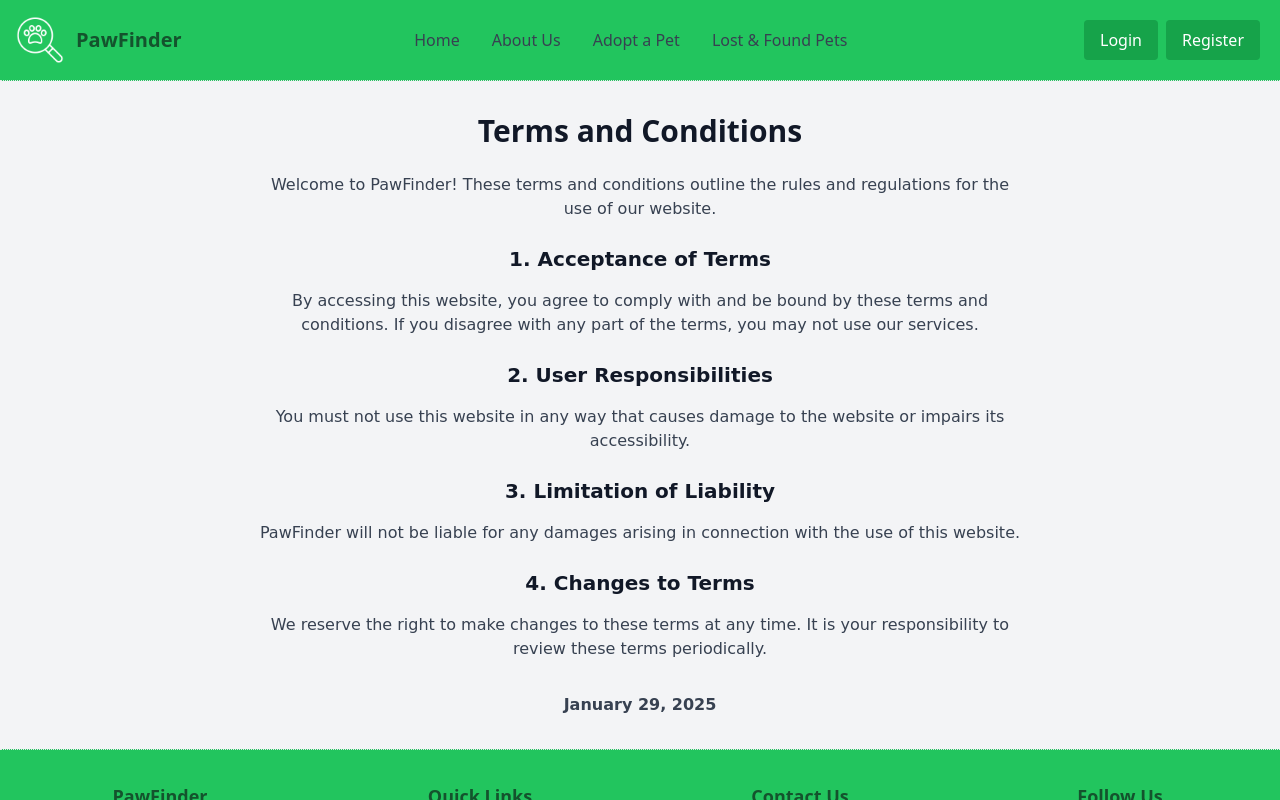
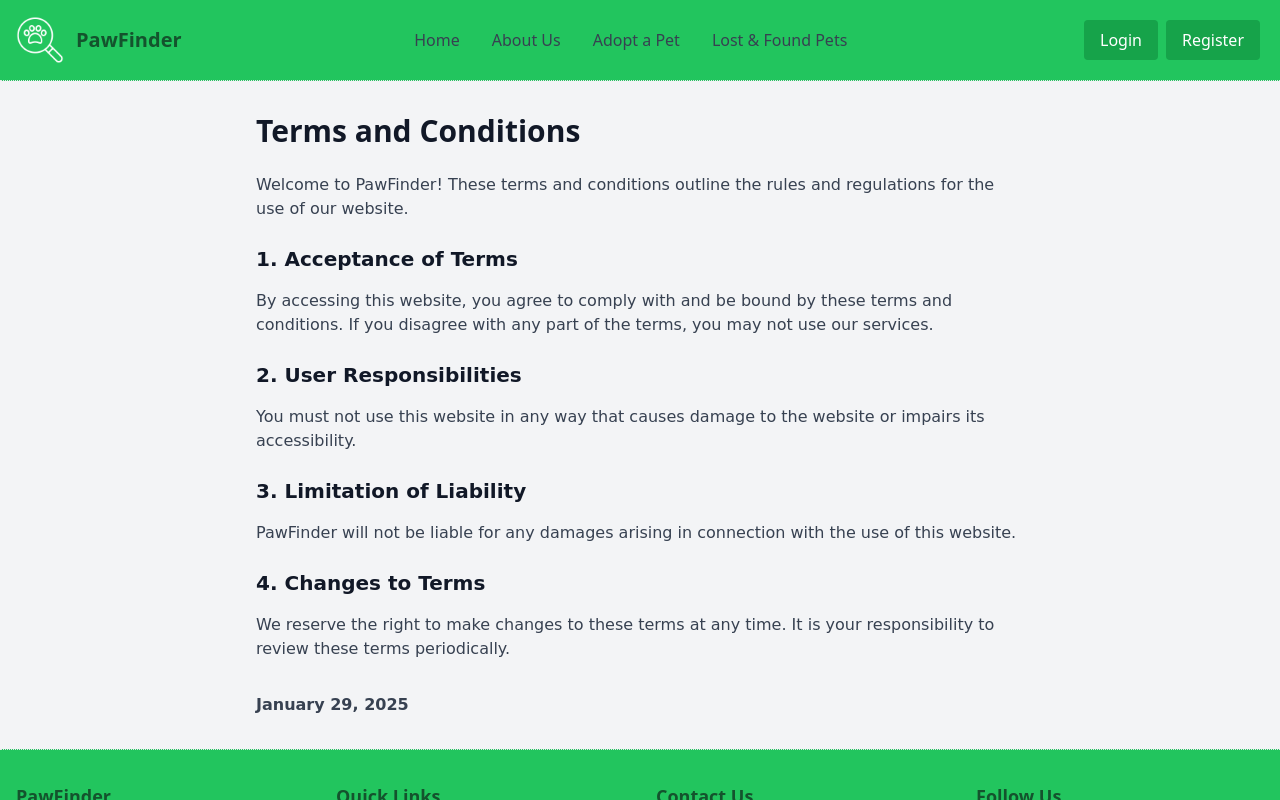
Before and after one commit to antoan-97/Pet-Finder, a React (Vite) app in the folder client/: page /terms in a window 1280 px wide. Built offline with nearby package versions, Linux system fonts and the light colour scheme; no server answers.

Commit message:
Remove App.css and its import

```diff
--- a/client/src/App.css
+++ /dev/null
@@ -1,45 +0,0 @@
-#root {
-    width: 100%;
-    margin: 0 auto;
-    padding: 0;
-    text-align: center;
-    display: flex;
-    flex-direction: column;
-    min-height: 100vh;
-  }
-
-  .logo {
-    height: 6em;
-    padding: 1.5em;
-    will-change: filter;
-    transition: filter 300ms;
-  }
-  .logo:hover {
-    filter: drop-shadow(0 0 2em #646cffaa);
-  }
-  .logo.react:hover {
-    filter: drop-shadow(0 0 2em #61dafbaa);
-  }
-
-  @keyframes logo-spin {
-    from {
-      transform: rotate(0deg);
-    }
-    to {
-      transform: rotate(360deg);
-    }
-  }
-
-  @media (prefers-reduced-motion: no-preference) {
-    a:nth-of-type(2) .logo {
-      animation: logo-spin infinite 20s linear;
-    }
-  }
-
-  .card {
-    padding: 2em;
-  }
-
-  .read-the-docs {
-    color: #888;
-  }
--- a/client/src/App.jsx
+++ b/client/src/App.jsx
@@ -1,7 +1,6 @@
 import { Route, Routes } from 'react-router-dom'
 import { AuthProvider } from './contexts/AuthContext'
 import { LoadingProvider } from './contexts/LoadingContext'
-import './App.css'
 
 import Navbar from './components/navbar/Navbar'
 import Home from './components/home/Home'
```
